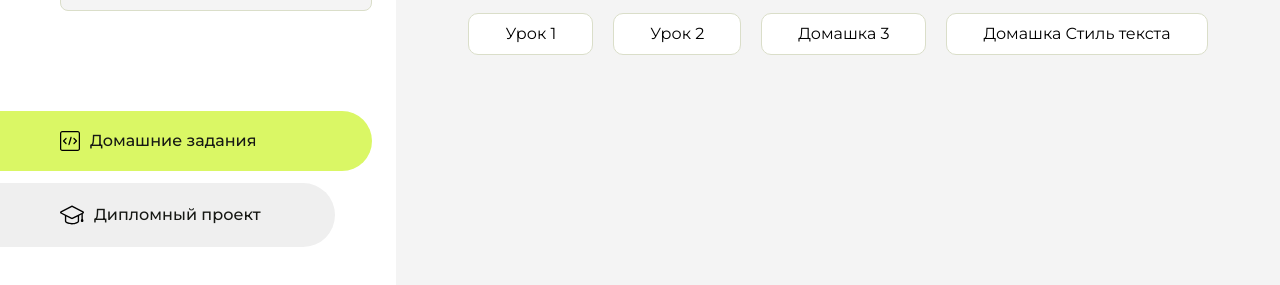
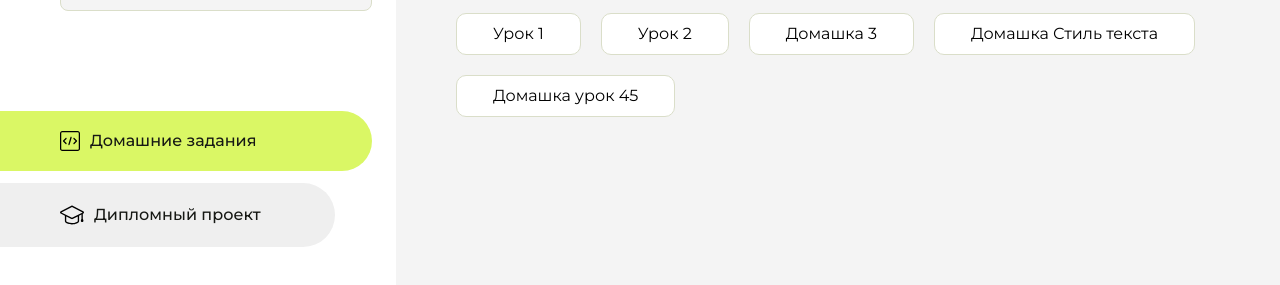
Before and after one commit to katrinbus/homework, a plain HTML site: page index.html in a window 1280 px wide. Shown: the part 225-510 px from the top of the page. Drawn offline with Linux system fonts and the light colour scheme.

Commit message:
Update index.html

```diff
--- a/index.html
+++ b/index.html
@@ -104,6 +104,10 @@
                      <li class="content__list-item">
                         <a href="css34/index.html">Домашка Стиль текста</a>
                     </li>
+                    </li>
+                     <li class="content__list-item">
+                        <a href="45/index.html">Домашка урок 45</a>
+                    </li>
                 </ul>
             </div>
             <div class="content__block hidden" id="diplomBlock">
```
